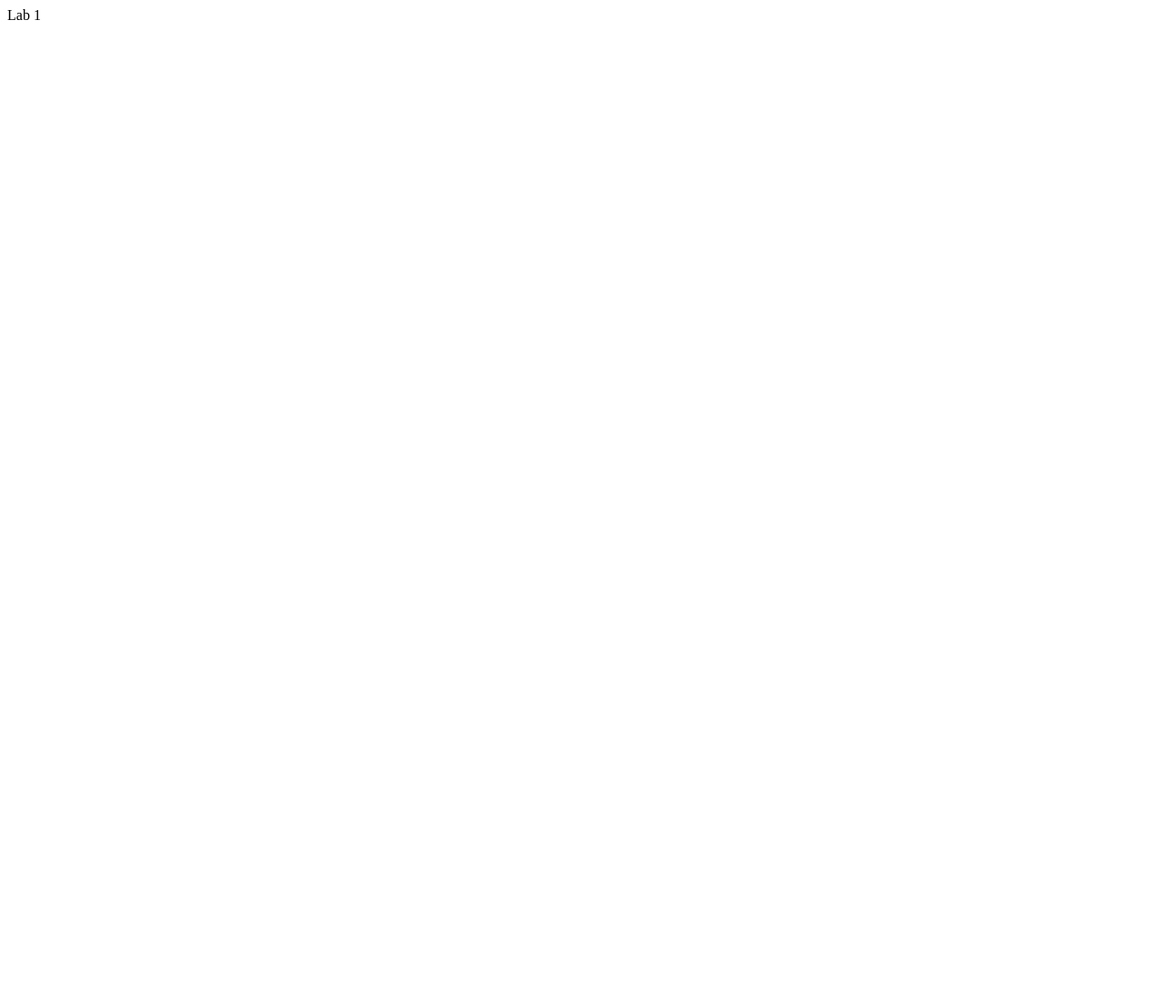
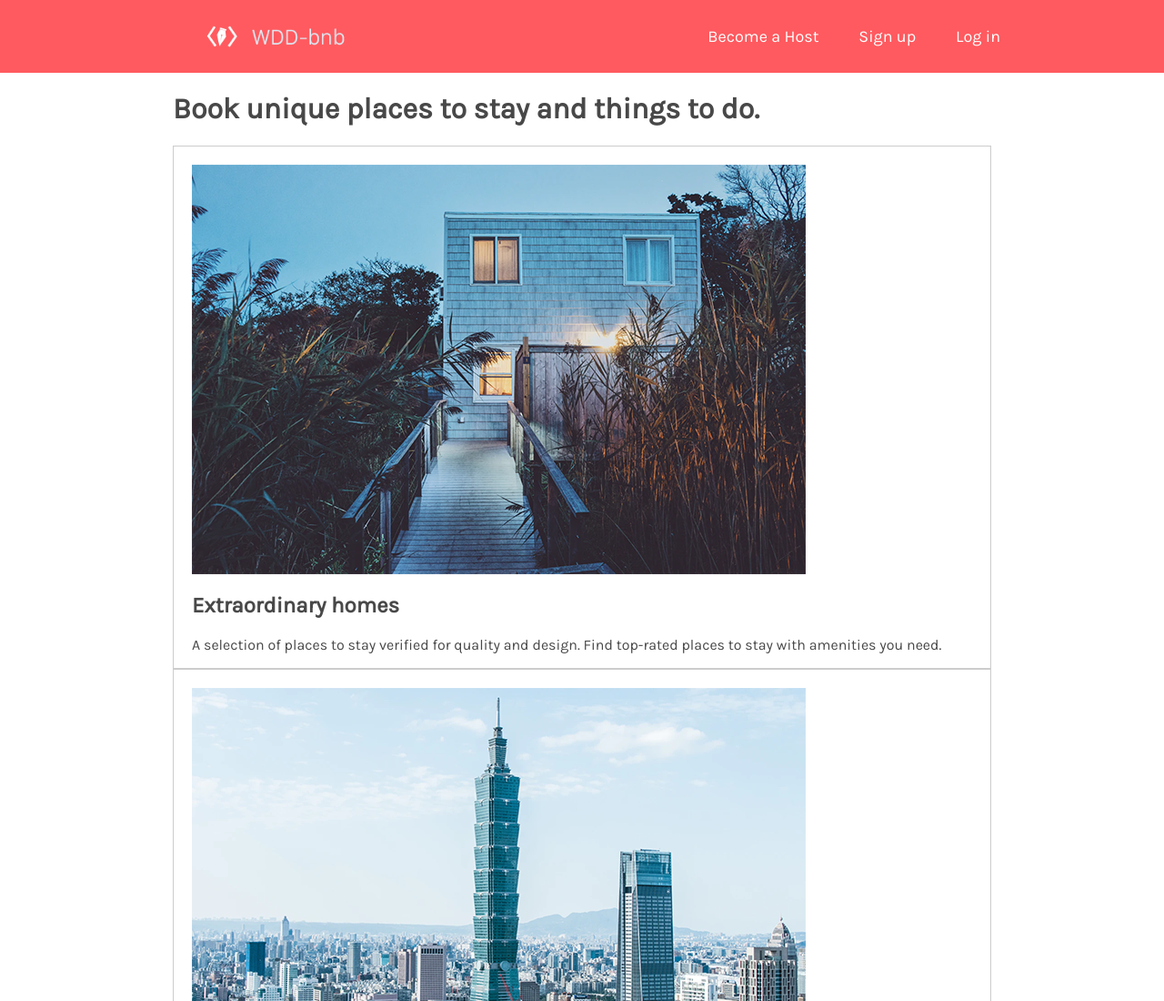
Before and after one commit to krystalnyan/krystalnyan.github.io, a plain HTML site: page labs/lab2/index.html in a window 1280 px wide. Shown: the top 1100 px of the page at 91% size. Before the commit the page ends 800 px from the top, so only its background shows below. Drawn offline with Linux system fonts and the light colour scheme.

Commit message:
finished lab2

```diff
--- /dev/null
+++ b/labs/lab2/css/style.css
@@ -0,0 +1,74 @@
+body {
+    font-family: Karla, sans-serif;
+    color: #484848;
+    margin: 0;
+    padding: 0;
+}
+
+header {
+    background-color: #FF5A5F;
+    height: 80px;
+    padding-left: 20px;
+}
+
+#logo {
+    height: 80px;
+}
+
+nav {
+    display: inline-block;
+    float: right;
+}
+nav li {
+    display: inline-block;
+    margin-left: 40px;
+    line-height: 80px;
+}
+nav ul {
+    list-style-type: none;
+    padding-inline-start: 0;
+    margin-block-start: 0;
+    margin-block-end: 0;
+}
+
+nav a, nav a:visited {
+    color: white;
+    font-size: 18px;
+    text-decoration: none;
+    cursor: pointer;
+}
+
+nav a:hover {
+    text-decoration: underline;
+}
+
+.content {
+    width: 900px;
+    margin: auto;
+}
+
+section {
+    padding: __px;
+    padding-left: 20px;
+    border: 1px solid #cccccc;
+    margin-bottom: __px;
+}
+
+section img {
+    width: __px;
+    margin-top: 20px;
+}
+
+h1 {
+    font-size: __px;
+    padding-top: __px;
+    padding-bottom: __px;
+}
+
+h2 {
+    font-size: __px;
+}
+
+section p {
+    font-size: __px;
+}
--- a/labs/lab2/index.html
+++ b/labs/lab2/index.html
@@ -1,6 +1,45 @@
-<!DOCTYPE html>
 <html>
-    <body>
-        Lab 1
-    </body>
+  <head>
+    <link href="https://fonts.googleapis.com/css?family=Karla&display=swap" rel="stylesheet">
+    <link rel="stylesheet" href="css/style.css">
+    <title>WDD-bnb</title>
+  </head>
+  <body>
+    <header>
+      <div class="content">
+        <a href="home">
+          <img src="img/logo.png" alt="" id="logo"/>
+        </a>
+        <nav>
+          <ul>
+            <li><a href="become-host">Become a Host</a></li>
+            <li><a href="sign-up">Sign up</a></li>
+            <li><a href="log-in">Log in</a></li>
+          </ul>
+        </nav>    </div>
+</header>
+<div class="content">
+  <h1>Book unique places to stay and things to do.</h1>
+  <section>
+    <img src="img/house.png" />
+    <h2>Extraordinary homes</h2>
+    <p>
+      A selection of places to stay verified for quality and design. Find
+      top-rated places to stay with amenities you need.
+    </p>
+  </section>
+  <section>
+    <img src="img/city.png" />
+    <h2>Places to stay around the world</h2>
+    <p>Explore a new city on your next trip!</p>
+  </section>
+  <section>
+    <img src="img/sushimaking.png" />
+    <h2>Top-rated experiences</h2>
+    <p>
+      Book one-of-a-kind activities hosted by locals, created for the curious.
+    </p>
+  </section>
+</div>
+</body>
 </html>
```
Also changed, not shown: labs/lab2/img/city.png (added), labs/lab2/img/house.png (added), labs/lab2/img/logo.png (added), labs/lab2/img/sushimaking.png (added), 4 other files.
